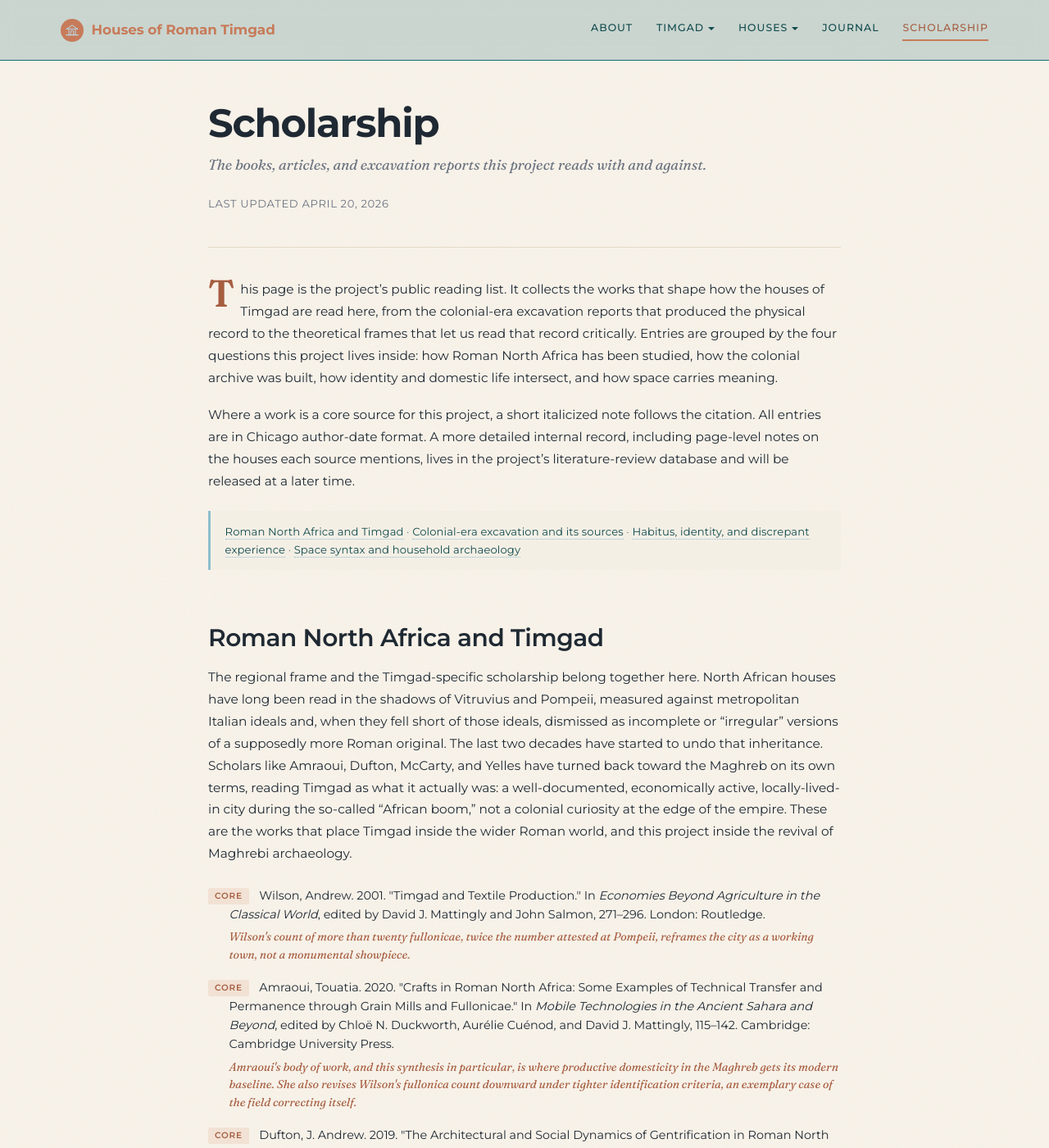
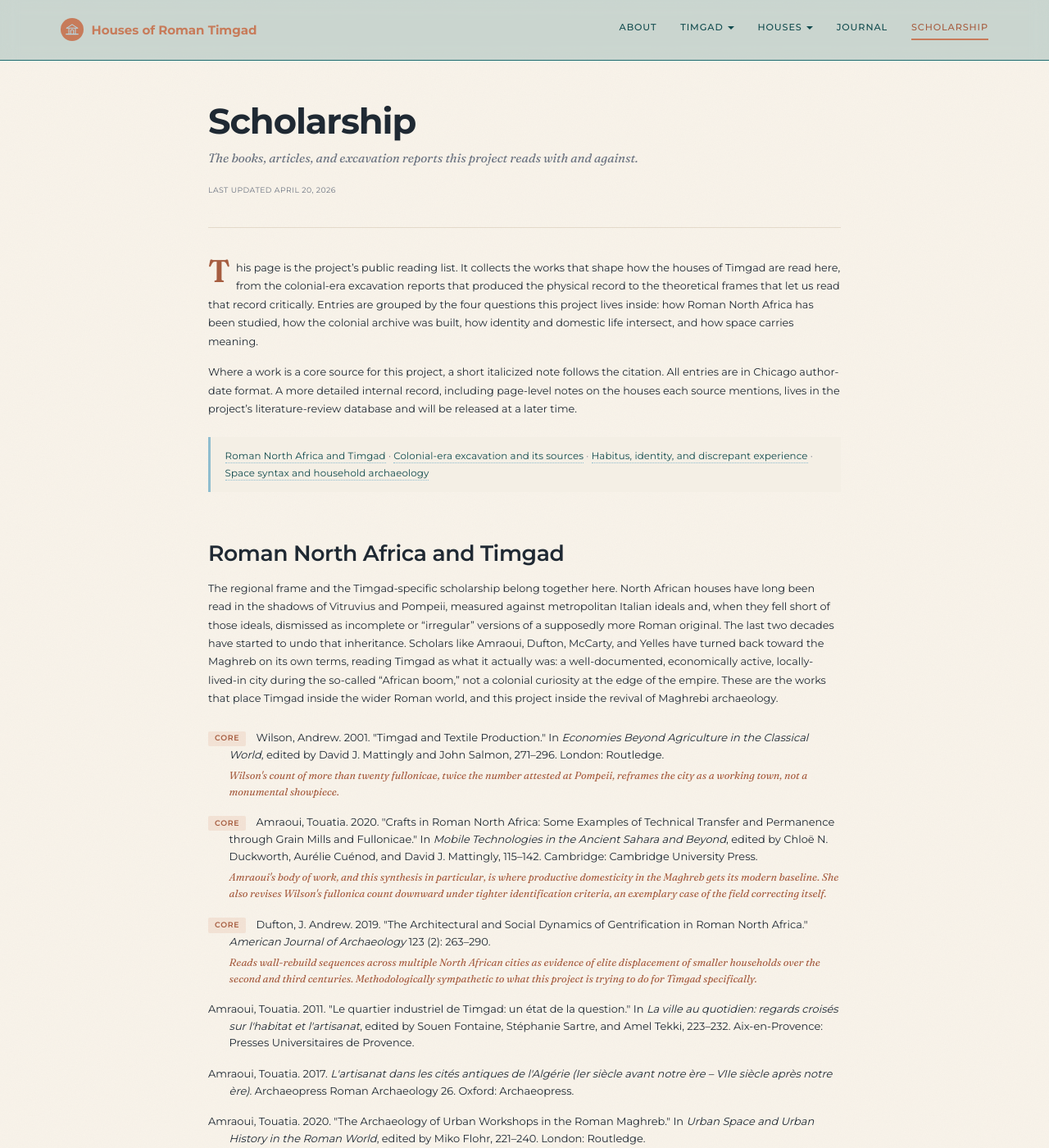
Before and after one commit to kimedher/timgadhouses, a Jekyll site: the page built from scholarship.md, in a window 1280 px wide and 1400 px high. Shown: the whole window at 82% size. Built offline with Jekyll 4.4.1, drawn with Linux system fonts in a browser that asks for light colours.

Commit message:
Site-wide type scale-down: -10% global, body ~-20%, meta ~-30%, trim subtitle

```diff
--- a/assets/css/main.scss
+++ b/assets/css/main.scss
@@ -43,7 +43,7 @@ body {
   font-family: var(--sans);
   font-weight: 400;
   line-height: 1.7;
-  font-size: 16px;
+  font-size: 14.4px;
   color: var(--text);
   background-color: var(--bg);
   background-image:
@@ -64,18 +64,18 @@ h1, h2, h3, h4 {
 }
 
 h1 {
-  font-size: clamp(2.2rem, 4vw, 3rem);
+  font-size: clamp(1.98rem, 4vw, 2.7rem);
   font-weight: 700;
   letter-spacing: -0.025em;
 }
 
 h2 {
-  font-size: clamp(1.5rem, 2.4vw, 1.85rem);
+  font-size: clamp(1.35rem, 2.4vw, 1.665rem);
   font-weight: 600;
 }
 
 h3 {
-  font-size: 1.18rem;
+  font-size: 1.062rem;
   font-weight: 600;
   color: var(--teal-dark);
 }
@@ -108,7 +108,7 @@ blockquote {
   font-family: var(--serif);
   font-weight: 400;
   font-style: italic;
-  font-size: 1.02rem;
+  font-size: 0.918rem;
   line-height: 1.5;
   color: var(--teal-dark);
   font-variation-settings: "opsz" 36;
@@ -200,7 +200,7 @@ main {
 .site-title {
   font-family: var(--sans);
   font-weight: 700;
-  font-size: 1.05rem;
+  font-size: 0.945rem;
   color: var(--terracotta);
   text-decoration: none;
   border: none;
@@ -244,7 +244,7 @@ main {
 .site-nav a {
   font-family: var(--sans);
   color: var(--teal-dark);
-  font-size: 0.78rem;
+  font-size: 0.702rem;
   font-weight: 500;
   letter-spacing: 0.08em;
   text-transform: uppercase;
@@ -343,7 +343,7 @@ main {
   font-family: var(--sans);
   text-transform: uppercase;
   letter-spacing: 0.22em;
-  font-size: 0.74rem;
+  font-size: 0.666rem;
   font-weight: 600;
   color: var(--baby-blue);
   margin-bottom: 1.4rem;
@@ -363,7 +363,7 @@ main {
 .hero-bleed-content h1 {
   font-family: var(--sans);
   font-weight: 600;
-  font-size: clamp(2.4rem, 5vw, 4rem);
+  font-size: clamp(2.16rem, 5vw, 3.6rem);
   line-height: 1.08;
   color: #FFF8EE;
   margin: 0 0 1.4rem;
@@ -384,7 +384,7 @@ main {
 .hero-bleed-content .hero-lede {
   font-family: var(--sans);
   font-weight: 400;
-  font-size: 1.08rem;
+  font-size: 0.972rem;
   line-height: 1.65;
   color: rgba(255, 248, 238, 0.88);
   max-width: 580px;
@@ -397,7 +397,7 @@ main {
   bottom: 0.7rem;
   z-index: 3;
   font-family: var(--sans);
-  font-size: 0.6rem;
+  font-size: 0.54rem;
   font-style: italic;
   color: rgba(255, 248, 238, 0.42);
   max-width: 260px;
@@ -417,7 +417,7 @@ main {
   font-family: var(--sans);
   text-transform: uppercase;
   letter-spacing: 0.18em;
-  font-size: 0.74rem;
+  font-size: 0.666rem;
   font-weight: 600;
   color: var(--baby-blue-deep);
   margin-bottom: 1.2rem;
@@ -426,12 +426,12 @@ main {
 .hero h1 {
   margin-top: 0;
   margin-bottom: 1rem;
-  font-size: clamp(2.2rem, 3.6vw, 2.8rem);
+  font-size: clamp(1.98rem, 3.6vw, 2.52rem);
 }
 
 .hero-lede {
   font-family: var(--sans);
-  font-size: 1.1rem;
+  font-size: 0.99rem;
   color: var(--text-muted);
   max-width: 620px;
   line-height: 1.6;
@@ -459,14 +459,14 @@ main {
   font-style: italic;
   font-weight: 400;
   color: var(--text-muted);
-  font-size: 1.1rem;
+  font-size: 0.95rem;
   margin-top: 0.4rem;
 }
 
 .page-header .meta {
   font-family: var(--sans);
   color: var(--text-muted);
-  font-size: 0.82rem;
+  font-size: 0.58rem;
   letter-spacing: 0.05em;
   text-transform: uppercase;
 }
@@ -474,7 +474,7 @@ main {
 .post-content,
 .page-content {
   font-family: var(--sans);
-  font-size: 0.96rem;
+  font-size: 0.8rem;
   line-height: 1.75;
 }
 
@@ -527,7 +527,7 @@ figure img {
 
 figcaption {
   font-family: var(--sans);
-  font-size: 0.72rem;
+  font-size: 0.648rem;
   color: var(--text-muted);
   font-style: italic;
   line-height: 1.5;
@@ -563,19 +563,19 @@ figcaption {
   margin: 0 0 0.6rem;
   font-family: var(--sans);
   font-weight: 600;
-  font-size: 1.05rem;
+  font-size: 0.945rem;
   color: var(--teal-dark);
 }
 
 .feature-card p {
   margin: 0 0 0.8rem;
-  font-size: 0.95rem;
+  font-size: 0.855rem;
   color: var(--text);
 }
 
 .feature-card a.card-link {
   font-family: var(--sans);
-  font-size: 0.74rem;
+  font-size: 0.666rem;
   font-weight: 600;
   color: var(--terracotta-deep);
   border: none;
@@ -588,7 +588,7 @@ figcaption {
 /* Journal intro blurb: set apart from the post list with a soft divider and
    generous space so the "what this is" note reads separately from the entries. */
 .page-content > p.page-intro {
-  font-size: 0.98rem;
+  font-size: 0.84rem;
   color: var(--text-muted);
   padding-bottom: 2.25rem;
   margin-bottom: 2.75rem;
@@ -621,7 +621,7 @@ figcaption {
 
 .post-list .post-title {
   font-family: var(--sans);
-  font-size: 1.3rem;
+  font-size: 1.17rem;
   font-weight: 600;
   margin: 0 0 0.3rem;
 }
@@ -636,7 +636,7 @@ figcaption {
 .post-list .post-meta {
   font-family: var(--sans);
   color: var(--baby-blue-deep);
-  font-size: 0.74rem;
+  font-size: 0.666rem;
   letter-spacing: 0.1em;
   text-transform: uppercase;
   font-weight: 600;
@@ -646,7 +646,7 @@ figcaption {
 .post-list .post-excerpt {
   margin: 0.4rem 0 0;
   color: var(--text);
-  font-size: 0.98rem;
+  font-size: 0.882rem;
 }
 
 /* ---------- Citation block ---------- */
@@ -658,7 +658,7 @@ figcaption {
   border-radius: var(--radius);
   border-left: 3px solid var(--baby-blue);
   font-family: var(--sans);
-  font-size: 0.86rem;
+  font-size: 0.774rem;
   color: var(--text-muted);
 }
 
@@ -666,7 +666,7 @@ figcaption {
   color: var(--text);
   text-transform: uppercase;
   letter-spacing: 0.08em;
-  font-size: 0.74rem;
+  font-size: 0.666rem;
   font-weight: 600;
 }
 
@@ -674,7 +674,7 @@ figcaption {
   display: block;
   margin-top: 0.4rem;
   font-family: 'Menlo', 'Monaco', 'Courier New', monospace;
-  font-size: 0.82rem;
+  font-size: 0.738rem;
   white-space: pre-wrap;
   word-break: break-word;
   color: var(--text);
@@ -688,14 +688,14 @@ figcaption {
   background: var(--bg-soft);
   color: var(--text-muted);
   font-family: var(--sans);
-  font-size: 0.86rem;
+  font-size: 0.774rem;
 }
 
 .site-footer .footer-tagline {
   font-family: var(--serif);
   font-style: italic;
   font-weight: 400;
-  font-size: 1.05rem;
+  font-size: 0.945rem;
   color: var(--teal-dark);
   margin-bottom: 0.8rem;
 }
@@ -722,14 +722,14 @@ figcaption {
 
 /* Quieter, half-size License & credit column */
 .footer-credit {
-  font-size: 0.62rem;
+  font-size: 0.558rem;
   line-height: 1.55;
   color: var(--text-muted);
 }
 .footer-credit strong {
   display: inline-block;
   color: var(--text);
-  font-size: 0.62rem;
+  font-size: 0.558rem;
   font-weight: 400;
   text-transform: uppercase;
   letter-spacing: 0.06em;
@@ -768,7 +768,7 @@ figcaption {
 .research-interests-label {
   font-family: var(--sans);
   font-weight: 600;
-  font-size: 0.74rem;
+  font-size: 0.666rem;
   letter-spacing: 0.1em;
   text-transform: uppercase;
   color: var(--text-muted);
@@ -786,7 +786,7 @@ figcaption {
 
 .tag-list li {
   font-family: var(--sans);
-  font-size: 0.78rem;
+  font-size: 0.702rem;
   font-weight: 500;
   letter-spacing: 0.015em;
   padding: 0.32rem 0.85rem;
@@ -815,7 +815,7 @@ figcaption {
   margin: 0.7rem 0 0;
   font-family: var(--serif);
   font-style: italic;
-  font-size: 0.92rem;
+  font-size: 0.828rem;
   color: var(--text-muted);
   letter-spacing: 0.01em;
 }
@@ -846,7 +846,7 @@ figcaption {
   margin-top: 0.9rem;
   text-align: center;
   font-family: var(--sans);
-  font-size: 0.7rem;
+  font-size: 0.63rem;
   color: var(--text-muted);
   font-style: italic;
   letter-spacing: 0.02em;
@@ -897,7 +897,7 @@ figcaption i {
   margin-top: 0.9rem;
   text-align: center;
   font-family: var(--sans);
-  font-size: 0.7rem;
+  font-size: 0.63rem;
   color: var(--text-muted);
   font-style: italic;
   letter-spacing: 0.02em;
@@ -946,7 +946,7 @@ figcaption i {
 .nav-dropdown-toggle {
   font-family: var(--sans);
   color: var(--teal-dark);
-  font-size: 0.78rem;
+  font-size: 0.702rem;
   font-weight: 500;
   letter-spacing: 0.08em;
   text-transform: uppercase;
@@ -1022,7 +1022,7 @@ figcaption i {
 .nav-dropdown a {
   padding: 0.5rem 1.2rem;
   color: var(--teal-dark);
-  font-size: 0.76rem;
+  font-size: 0.684rem;
   font-weight: 500;
   letter-spacing: 0.08em;
   text-transform: uppercase;
@@ -1046,7 +1046,7 @@ figcaption i {
   padding: 1rem 1.3rem;
   border-radius: var(--radius);
   margin: 1.2rem 0 2rem;
-  font-size: 0.95rem;
+  font-size: 0.855rem;
   line-height: 1.6;
 }
 
@@ -1062,7 +1062,7 @@ figcaption i {
 
 .subsection-refs {
   font-family: var(--serif);
-  font-size: 0.82rem;
+  font-size: 0.738rem;
   font-style: normal;
   font-weight: 400;
   color: var(--terracotta-deep);
@@ -1104,7 +1104,7 @@ figcaption i {
 
 .numbered-block .num {
   font-family: var(--serif);
-  font-size: 3rem;
+  font-size: 2.7rem;
   font-weight: 500;
   font-variation-settings: 'opsz' 72;
   line-height: 1;
@@ -1115,7 +1115,7 @@ figcaption i {
 
 .numbered-block .card p {
   margin: 0;
-  font-size: 0.96rem;
+  font-size: 0.864rem;
   line-height: 1.55;
 }
 
@@ -1143,7 +1143,7 @@ figcaption i {
 
 .pullquote-question {
   font-family: var(--serif);
-  font-size: 1.2rem;
+  font-size: 1.08rem;
   font-style: italic;
   font-weight: 400;
   line-height: 1.5;
@@ -1166,7 +1166,7 @@ figcaption i {
 
 .scholarship-nav {
   font-family: var(--sans);
-  font-size: 0.82rem;
+  font-size: 0.738rem;
   color: var(--text-muted);
   letter-spacing: 0.01em;
   margin: 1.4rem 0 2.6rem;
@@ -1195,7 +1195,7 @@ figcaption i {
 
 .bib-entry {
   font-family: var(--sans);
-  font-size: 0.9rem;
+  font-size: 0.81rem;
   line-height: 1.6;
   color: var(--text);
   padding-left: 1.6rem;
@@ -1211,7 +1211,7 @@ figcaption i {
 .bib-core-tag {
   display: inline-block;
   font-family: var(--sans);
-  font-size: 0.65rem;
+  font-size: 0.585rem;
   font-weight: 600;
   letter-spacing: 0.08em;
   text-transform: uppercase;
@@ -1228,7 +1228,7 @@ figcaption i {
   display: block;
   font-family: var(--serif);
   font-style: italic;
-  font-size: 0.88rem;
+  font-size: 0.792rem;
   line-height: 1.55;
   color: var(--terracotta-deep);
   margin: 0.35rem 0 0 0;
@@ -1244,7 +1244,7 @@ figcaption i {
 
 .biblio-note {
   font-family: var(--sans);
-  font-size: 0.82rem;
+  font-size: 0.738rem;
   color: var(--text-muted);
   line-height: 1.6;
   max-width: 40rem;
@@ -1253,7 +1253,7 @@ figcaption i {
 /* ---------- Responsive ---------- */
 
 @media (max-width: 640px) {
-  body { font-size: 16px; }
+  body { font-size: 14.4px; }
   .hero-bleed-content {
     padding: 2.5rem 0 6rem;
   }
@@ -1296,7 +1296,7 @@ figcaption i {
   }
   .site-nav > a {
     padding: 0.85rem 0.2rem;
-    font-size: 0.82rem;
+    font-size: 0.738rem;
     border-bottom: 1px solid var(--hairline);
   }
   .site-nav > a:last-child { border-bottom: none; }
@@ -1312,7 +1312,7 @@ figcaption i {
     width: 100%;
     justify-content: space-between;
     padding: 0.85rem 0.2rem;
-    font-size: 0.82rem;
+    font-size: 0.738rem;
     border-bottom: none;
   }
   .nav-dropdown-caret {
@@ -1346,7 +1346,7 @@ figcaption i {
   }
   .nav-dropdown a {
     padding: 0.65rem 0.4rem;
-    font-size: 0.76rem;
+    font-size: 0.684rem;
     text-transform: uppercase;
   }
   .numbered-block {
@@ -1354,10 +1354,10 @@ figcaption i {
     gap: 0.95rem;
   }
   .numbered-block .num {
-    font-size: 2.6rem;
+    font-size: 2.34rem;
   }
   .pullquote-question {
-    font-size: 1.15rem;
+    font-size: 1.035rem;
     padding: 1.4rem 1.4rem;
   }
   .post-content > p:first-of-type::first-letter,
@@ -1365,17 +1365,17 @@ figcaption i {
     font-size: 2.7em;
   }
   .scholarship-nav {
-    font-size: 0.78rem;
+    font-size: 0.702rem;
     padding: 0.7rem 0.9rem;
     line-height: 1.8;
   }
   .bib-entry {
-    font-size: 0.86rem;
+    font-size: 0.774rem;
     padding-left: 1.3rem;
     text-indent: -1.3rem;
   }
   .bib-annotation {
-    font-size: 0.84rem;
+    font-size: 0.756rem;
   }
 }
 
@@ -1389,7 +1389,7 @@ figcaption i {
 
 .cite-heading {
   font-family: var(--sans);
-  font-size: 0.72rem;
+  font-size: 0.648rem;
   font-weight: 600;
   color: var(--text-muted);
   letter-spacing: 0.12em;
@@ -1399,7 +1399,7 @@ figcaption i {
 
 .cite-block {
   font-family: var(--serif);
-  font-size: 0.82rem;
+  font-size: 0.738rem;
   color: var(--text-muted);
   margin: 0 0 0.75rem;
   padding: 0.8rem 1.1rem;
@@ -1418,7 +1418,7 @@ figcaption i {
 }
 
 .cite-license {
-  font-size: 0.76rem;
+  font-size: 0.684rem;
   color: var(--text-muted);
   margin: 0 0 2rem;
   line-height: 1.55;
```
